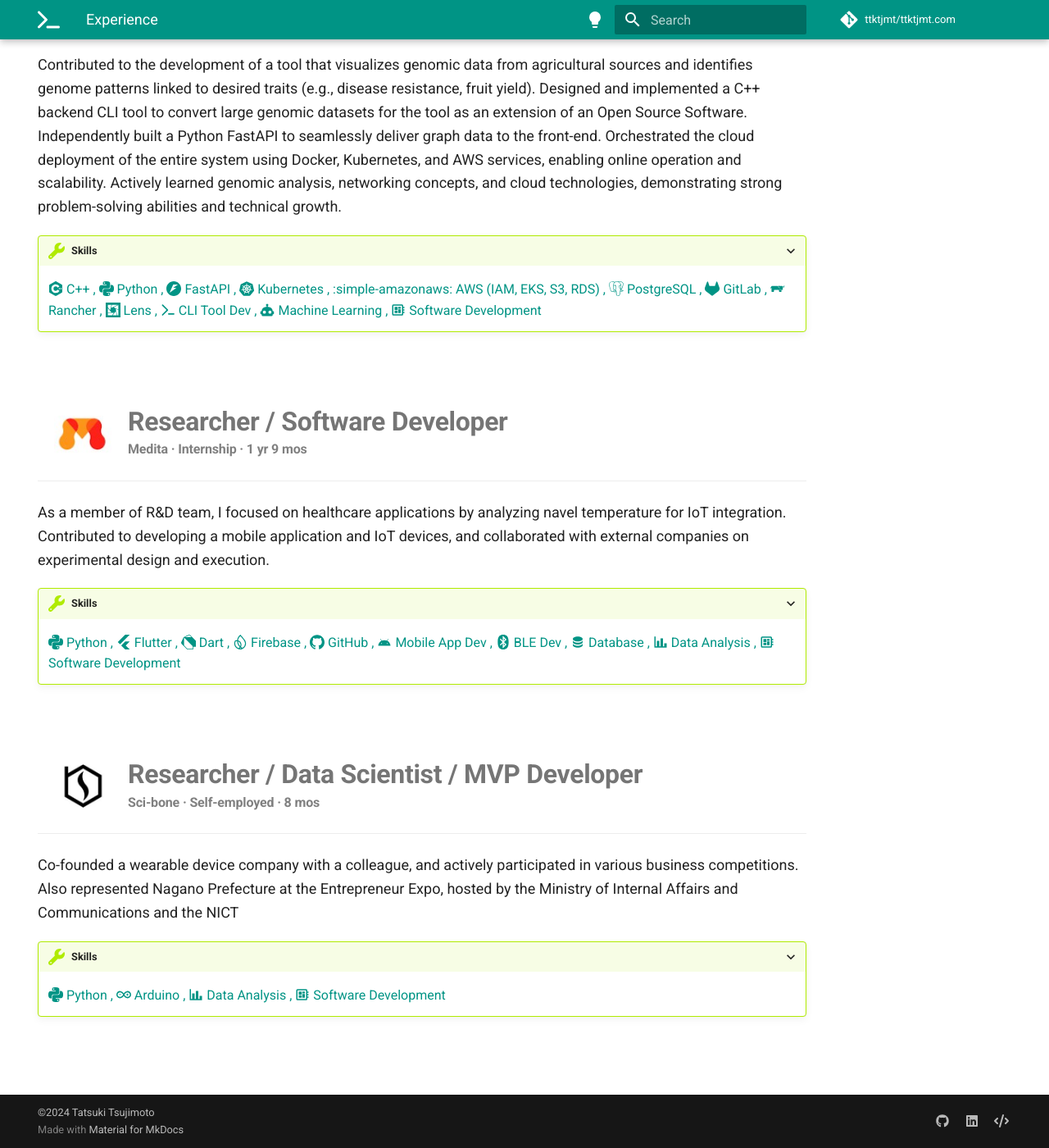
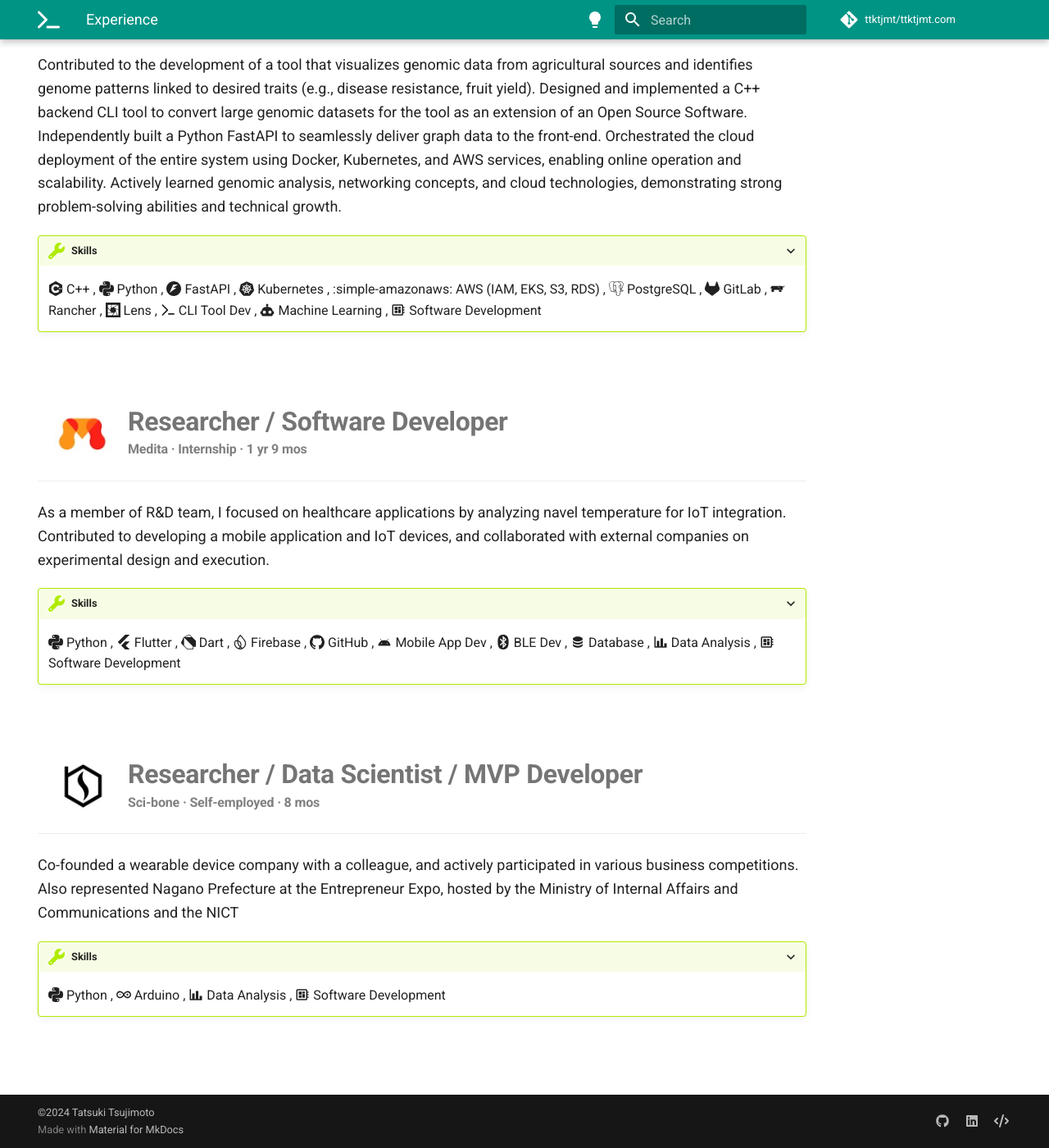
Before and after one commit to ttktjmt/ttktjmt.com, an MkDocs documentation site: the page built from docs/docs/experience.md, in a window 1280 px wide and 1400 px high, scrolled down 323 px. Shown: the whole window at 82% size. Built offline with MkDocs 1.6.1 and Material for MkDocs 9.7.7, drawn with Linux system fonts in a browser that asks for light colours; comment, search, counter and statistics services are not loaded.

Commit message:
Change text color to default

```diff
--- a/docs/docs/stylesheets/extra.css
+++ b/docs/docs/stylesheets/extra.css
@@ -26,7 +26,6 @@
     to target the content */
 /* .admonition-content */
 .md-typeset .skills> :not(summary, .admonition-title) {
-    color: var(--md-primary-fg-color);
     font-size: 0.8rem;
 }
 
```
